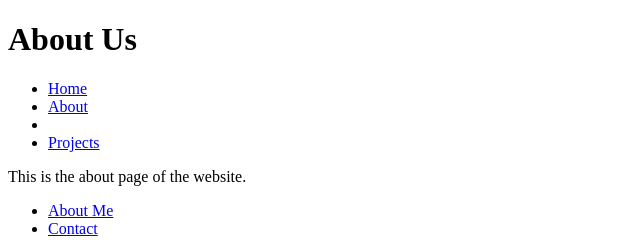
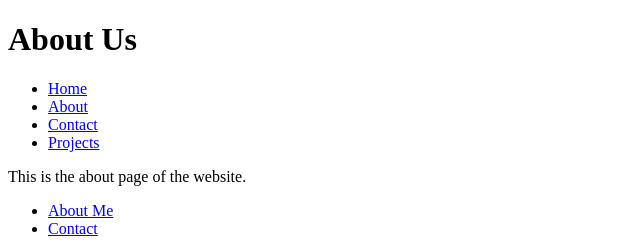
Before and after one commit to CrazyBoBaggins/CrazyBoBaggins.github.io, a plain HTML site: page about.html in a window 1280 px wide. Shown: the top 240 px of the page, 0-640 px from the left. Drawn offline with Linux system fonts and the light colour scheme.

Commit message:
modified:   about.html

```diff
--- a/about.html
+++ b/about.html
@@ -14,7 +14,7 @@
             <ul>
                 <li><a href="index.html">Home</a></li>
                 <li><a href="about.html">About</a></li>
-                <li><a href="contact.html"></a></li>
+                <li><a href="contact.html">Contact</a></li>
                 <li><a href="projects.html">Projects</a></li>
             </ul>
         </nav>
```
